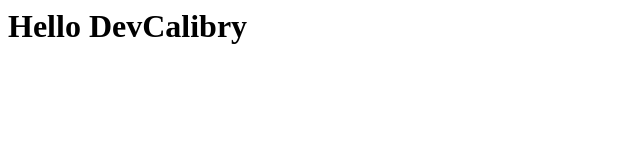
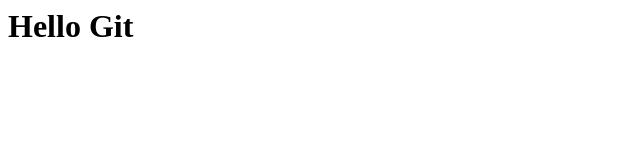
Before and after one commit to Nosirsho/git-sample, a plain HTML site: page index.htm in a window 1280 px wide. Shown: the whole page, without its empty margins (0-640 px from the left). Drawn offline with Linux system fonts and the light colour scheme.

Commit message:
Revert "Wrong Commit2"
This reverts commit 56bfa8621fa1a3f50c21d7a29e70326f49401ebe.

```diff
--- a/index.htm
+++ b/index.htm
@@ -1 +1 @@
-<h1>Hello DevCalibry</h1>
+<h1>Hello Git</h1>
```
